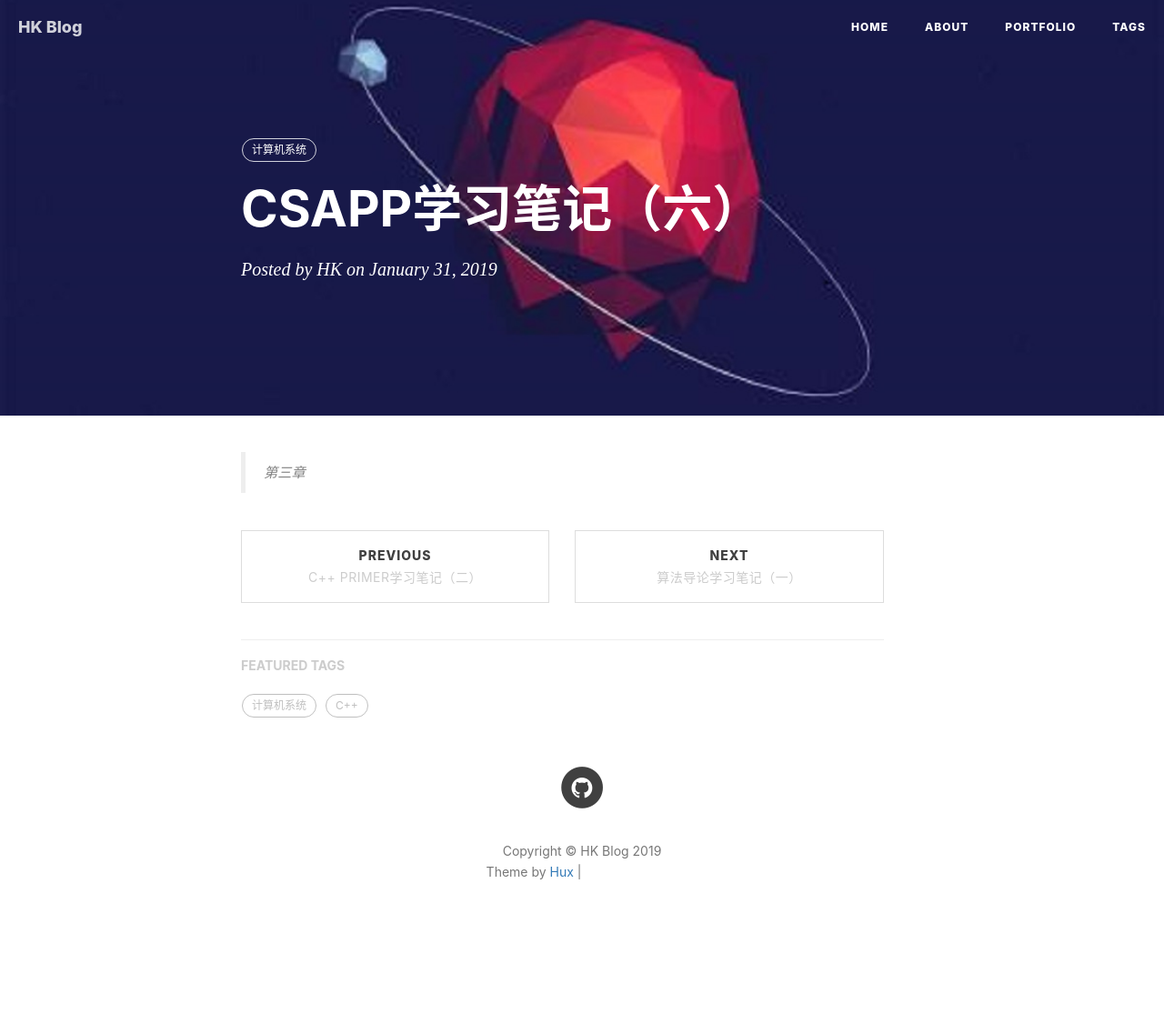
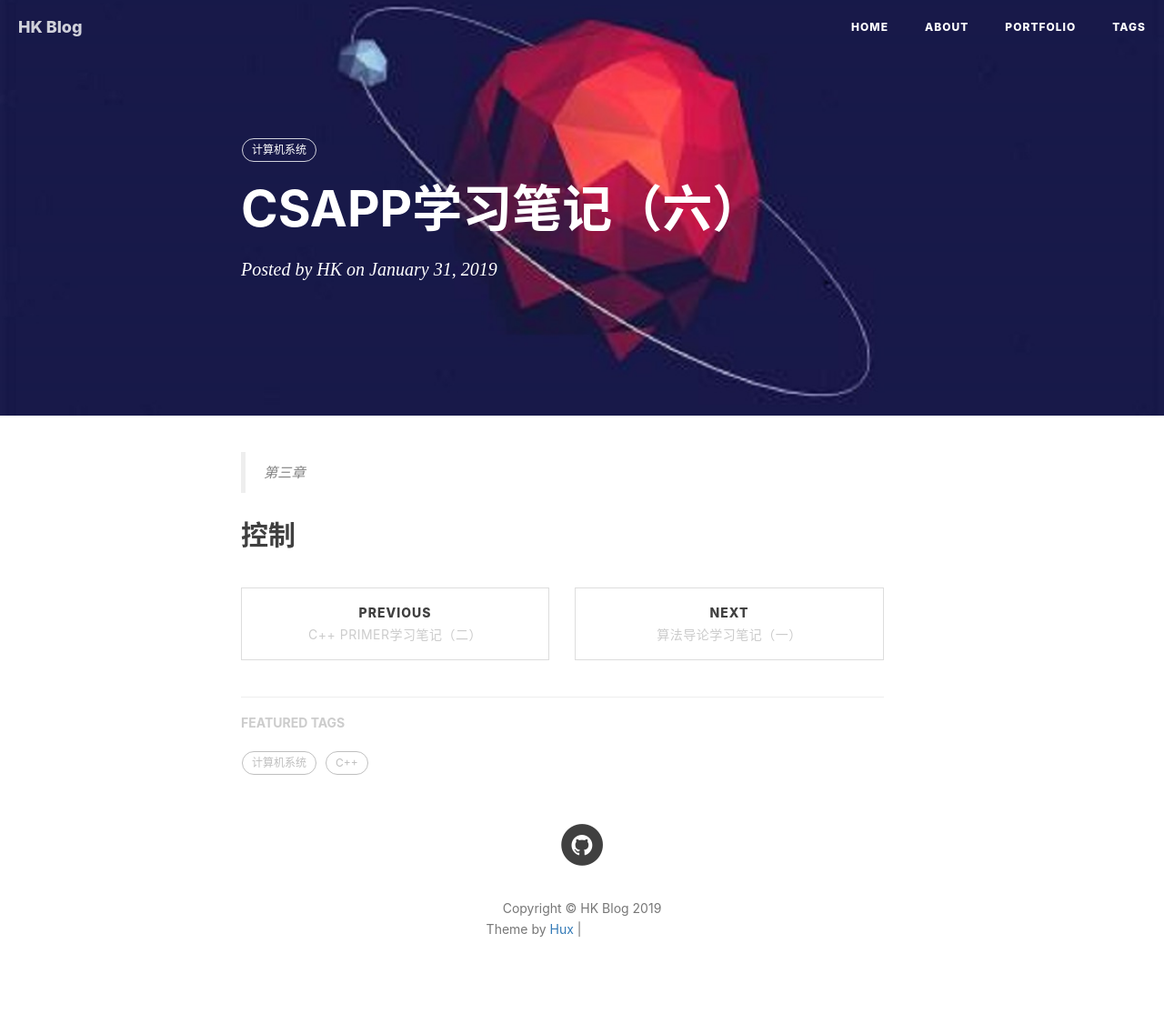
Before and after one commit to Hkaren78/Hkaren78.github.io, a Jekyll site: the page built from _posts/2019-01-31-CSAPP6.md, in a window 1280 px wide. Shown: the whole page at 91% size. Built offline with Jekyll 4.4.1, drawn with Linux system fonts in a browser that asks for light colours; nearby versions of some CDN libraries; comment, search, counter and statistics services are not loaded; before the commit the page ends 1063 px from its top, so only the background shows below that; grey boxes are pictures that could not be loaded.

Commit message:
Update 2019-01-31-CSAPP6.md

```diff
--- a/_posts/2019-01-31-CSAPP6.md
+++ b/_posts/2019-01-31-CSAPP6.md
@@ -10,3 +10,5 @@ tags:
 ---
 
 > 第三章
+
+## 控制
```
